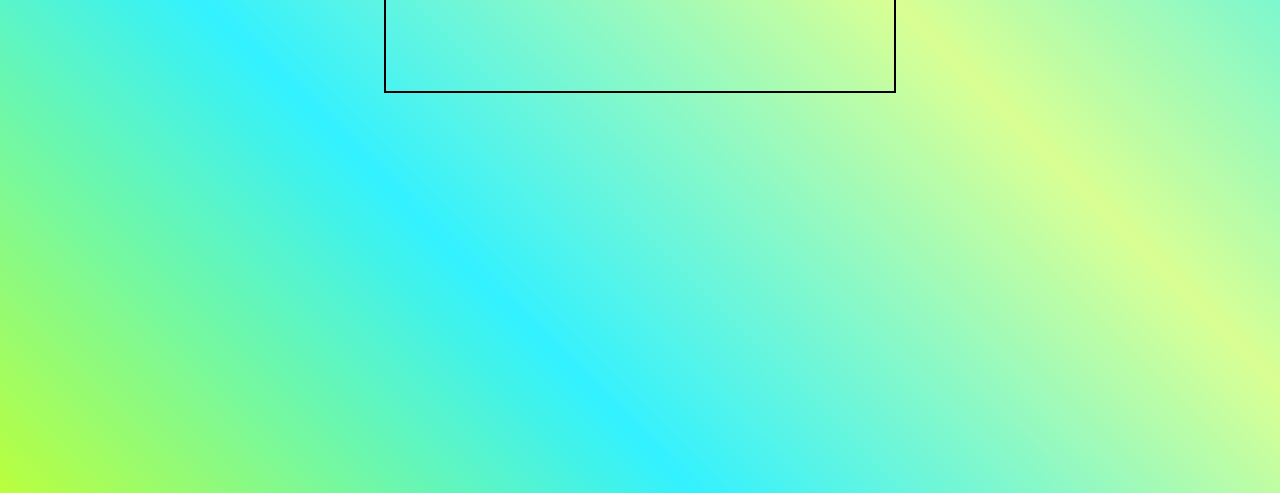
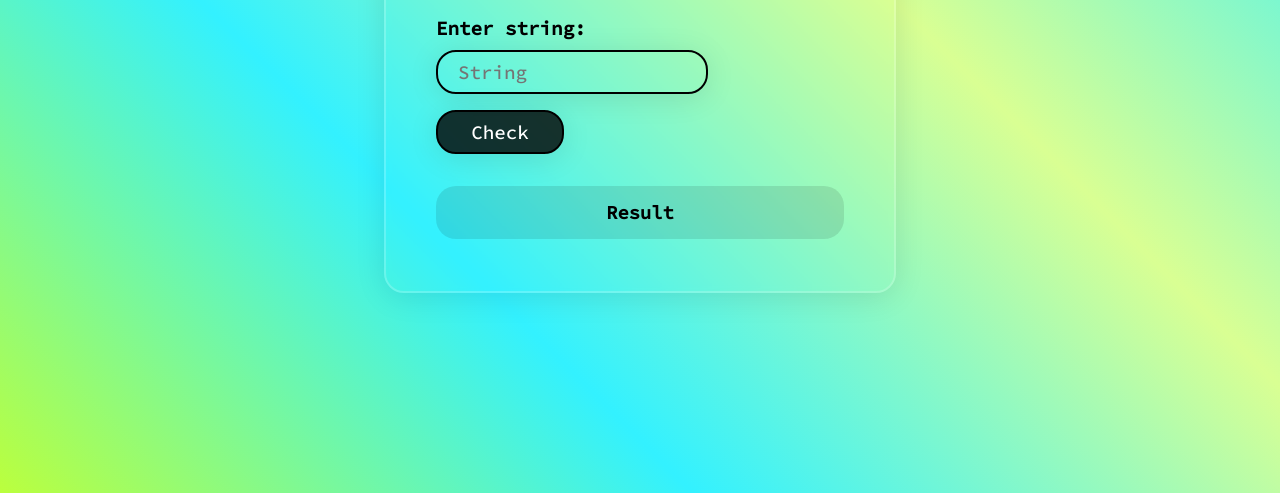
Before and after one commit to sahilhedau49/Palindrome-Checker-JS, a plain HTML site: page index.html in a window 1280 px wide. Shown: the part 307-800 px from the top of the page. Drawn offline with Linux system fonts and the light colour scheme.

Commit message:
Final Commit

```diff
--- a/index.html
+++ b/index.html
@@ -17,7 +17,7 @@
         <input type="text" id="input-str" value="" placeholder="String" />
       </div>
       <div class="result-div">
-        <button type="button" onclick="checkStr()">Check</button>
+        <button id="btn" type="button" onclick="checkStr()">Check</button>
         <h3 id="result">Result</h3>
       </div>
     </section>
--- a/script.js
+++ b/script.js
@@ -1,12 +1,23 @@
 var input_str = document.querySelector("#input-str");
 let result = document.getElementById("result");
+let btn = document.getElementById("btn");
+
+input_str.addEventListener("keypress", function (event) {
+  if (event.key === "Enter") {
+    btn.click();
+  }
+});
 
 checkStr = () => {
   let str = input_str.value.toLowerCase();
-  if (isPalindrome(str)) {
+  if (str.length == 0) {
+    result.innerText = `Please enter valid string.`;
+  } else if (isPalindrome(str)) {
     result.innerText = `Yes! ${input_str.value} is Palindrome. ✔️`;
+    result.style.background = "#7cfd5c";
   } else {
     result.innerText = `No! ${input_str.value} is not Palindrome. ❌`;
+    result.style.background = "#ffa9a9";
   }
 };
 
--- a/style.css
+++ b/style.css
@@ -9,6 +9,7 @@
 }
 
 body {
+  display: flex;
   background: linear-gradient(
     45deg,
     rgb(187, 255, 61),
@@ -17,6 +18,8 @@ body {
     rgb(51, 241, 255)
   );
   min-height: 100vh;
+  /* justify-content: center;
+  align-items: center; */
 }
 
 .main {
@@ -26,8 +29,52 @@ body {
   display: flex;
   flex-direction: column;
   justify-content: center;
-  padding: 40px;
+  padding: 50px;
+  border-radius: 20px;
+  box-shadow: 0 4px 30px rgba(0, 0, 0, 0.1);
+  backdrop-filter: blur(3.4px);
+  -webkit-backdrop-filter: blur(3.4px);
+  border: 2px solid rgba(255, 255, 255, 0.2);
+}
+
+.head h1 {
+  font-size: 1.8rem;
+  margin-bottom: 2rem;
+}
+
+.input h3 {
+  font-size: 1.2rem;
+  padding-bottom: 10px;
+}
+
+.input input {
+  padding: 8px;
+  padding-left: 20px;
+  font-size: 1.2rem;
+  border-radius: 20px;
+  outline: none;
+  border: 2px solid #000;
+  box-shadow: 0 4px 30px rgba(0, 0, 0, 0.1);
   background: transparent;
-  backdrop-filter: blur(100);
+  margin-bottom: 1rem;
+}
+
+.result-div button {
+  padding: 8px;
+  outline: none;
   border: 2px solid #000;
+  box-shadow: 0 4px 30px rgba(0, 0, 0, 0.1);
+  background: rgba(0, 0, 0, 0.8);
+  color: #fff;
+  width: 8rem;
+  font-size: 1.2rem;
+  border-radius: 20px;
 }
+
+.result-div h3 {
+  text-align: center;
+  margin-top: 2rem;
+  background: rgba(0, 0, 0, 0.1);
+  padding: 15px;
+  border-radius: 20px;
+}
```
